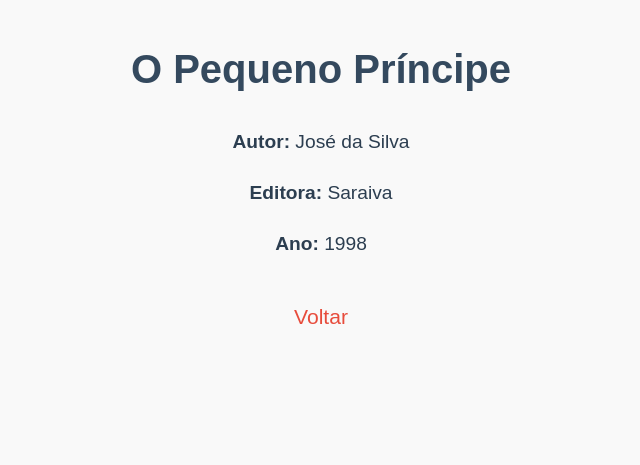
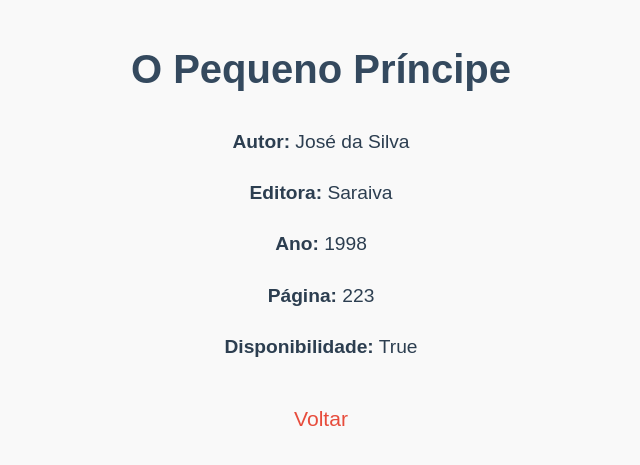
Before and after one commit to LuanRamalho/Python-com-Django-2---biblioteca, a Django app: page /livro/1/ in a window 1280 px wide. Shown: the top 465 px of the page, without its empty margins (319-959 px from the left). Run offline with Django 5.2, Linux system fonts and the light colour scheme; data comes from the database, SQL or seed files in the repository.

Commit message:
detalhes_livro.html

```diff
--- a/Python com Django 2 - biblioteca/livros/templates/livros/detalhes_livro.html
+++ b/Python com Django 2 - biblioteca/livros/templates/livros/detalhes_livro.html
@@ -12,6 +12,8 @@
     <p><strong>Autor:</strong> {{ livro.autor }}</p>
     <p><strong>Editora:</strong> {{ livro.editora }}</p>
     <p><strong>Ano:</strong> {{ livro.ano_publicacao }}</p>
+    <p><strong>Página:</strong> {{ livro.num_paginas }}</p>
+    <p><strong>Disponibilidade:</strong> {{ livro.disponivel }}</p>
     <p><a href="{% url 'lista_livros' %}">Voltar</a></p>
 </body>
 </html>
```
